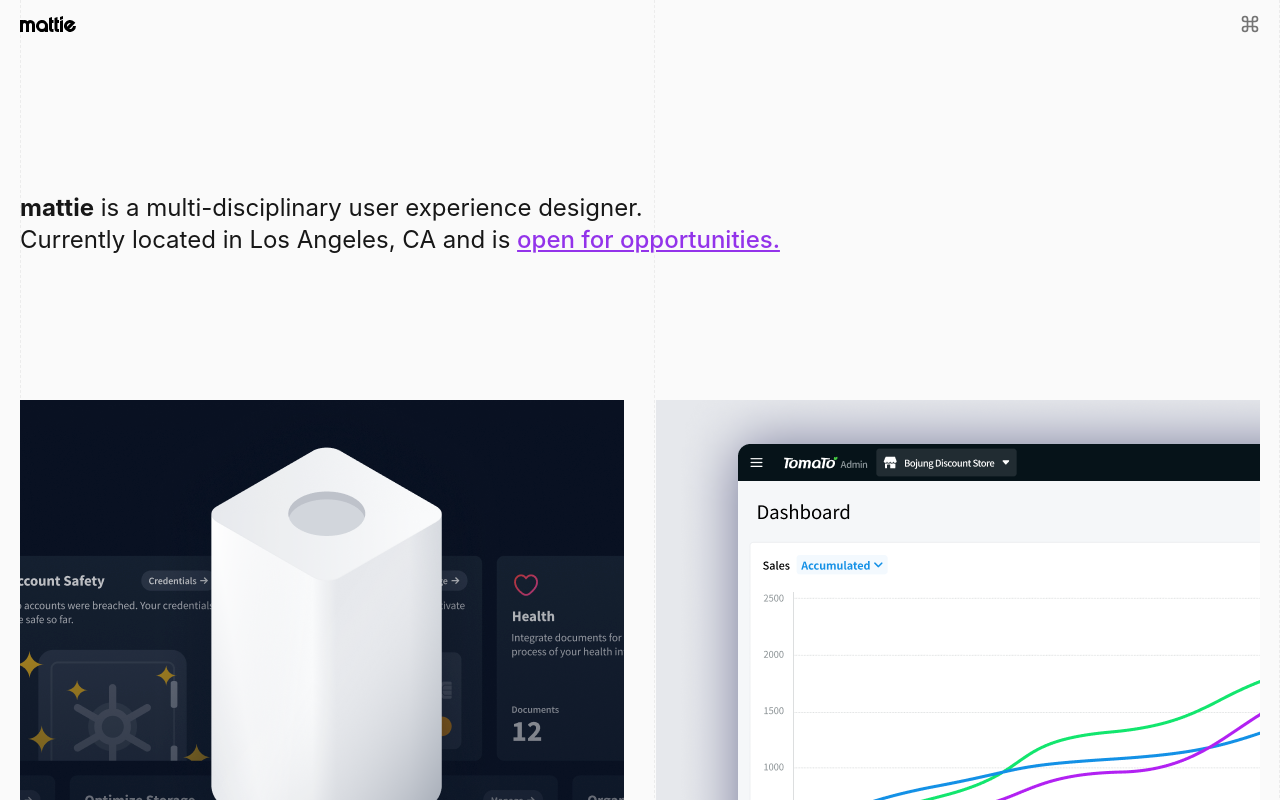
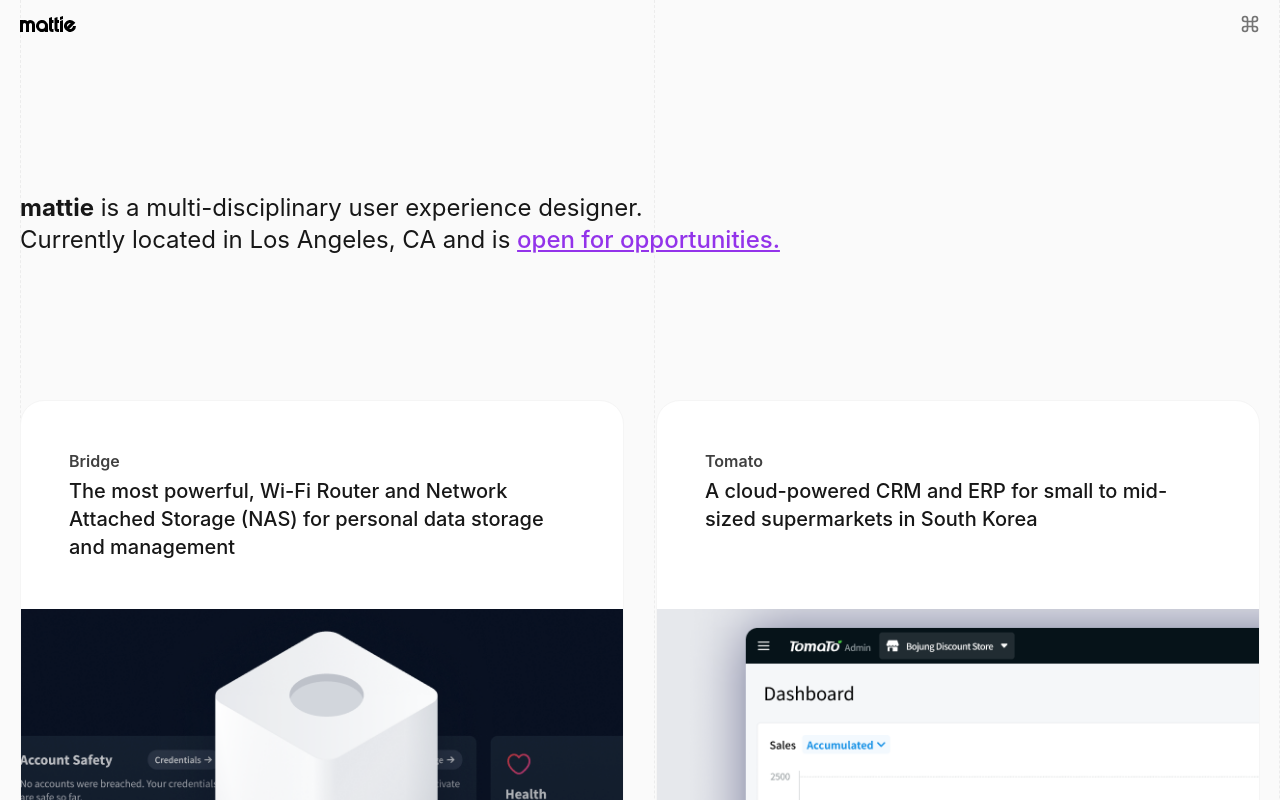
Before and after one commit to mattiel/portfolio, a Next.js app: page / in a window 1280 px wide. Shown: the top 800 px of the page. Built offline with nearby package versions, Linux system fonts and the light colour scheme.

Commit message:
Updated projects styling

```diff
--- a/components/Projects.js
+++ b/components/Projects.js
@@ -11,16 +11,24 @@
               return (
                 <Link href={`/projects/${value.title.toLowerCase()}`} key={idx}>
                   <div
-                    className="cursor-pointer overflow-hidden flex flex-col"
+                    className="cursor-pointer overflow-hidden flex justify-between flex-col border border-gray-100 rounded-3xl border-gray-100 bg-white transform hover:scale-105 hover:shadow-2xl duration-300 transition transition-all"
                   >
+                    <figcaption className="flex flex-col space-y-1 p-12">
+                      <h3 className="font-semibold text-gray-700">{value.title}</h3>
+                      {/* <h4 className="text-md font-semibold">{value.subtitle}</h4> */}
+                      {/* {idx === 0 &&
+                        <p className="lg:text-xl font-medium">{value.description}</p>
+                      } */}
+                      <p className="lg:text-xl font-medium text-gray-900">{value.description}</p>
+                    </figcaption>
                     <figure
-                      className="w-full mb-4 overflow-hidden relative"
+                      className="w-full overflow-hidden relative"
                       style={{ backgroundColor: `${value.color}` }}
                     >
                       <div
                         className={`
-                        bg-gray-100 bg-opacity-95 w-full px-6 py-8 bg-no-repeat transition duration-300 hover:scale-105 bg-full-cover
-                          lg:h-[30rem] h-96 items-start bg-cover bg-center
+                        bg-gray-100 bg-opacity-95 w-full px-6 py-8 bg-no-repeat bg-full-cover
+                          lg:h-[26rem] h-96 items-start bg-cover bg-center overflow-hidden
                         `}
                         style={{
                           backgroundImage: `url('${value.thumbnail}')`
@@ -31,14 +39,6 @@
                         <WorkInProgress isAbsolute/>
                       )}
                     </figure>
-                    <figcaption className="flex flex-col space-y-1 mb-6">
-                      <h3 className="font-semibold text-gray-700">{value.title}</h3>
-                      {/* <h4 className="text-md font-semibold">{value.subtitle}</h4> */}
-                      {/* {idx === 0 &&
-                        <p className="lg:text-xl font-medium">{value.description}</p>
-                      } */}
-                      <p className="lg:text-xl font-medium text-gray-900">{value.description}</p>
-                    </figcaption>
                   </div>
                 </Link>
               )
```
